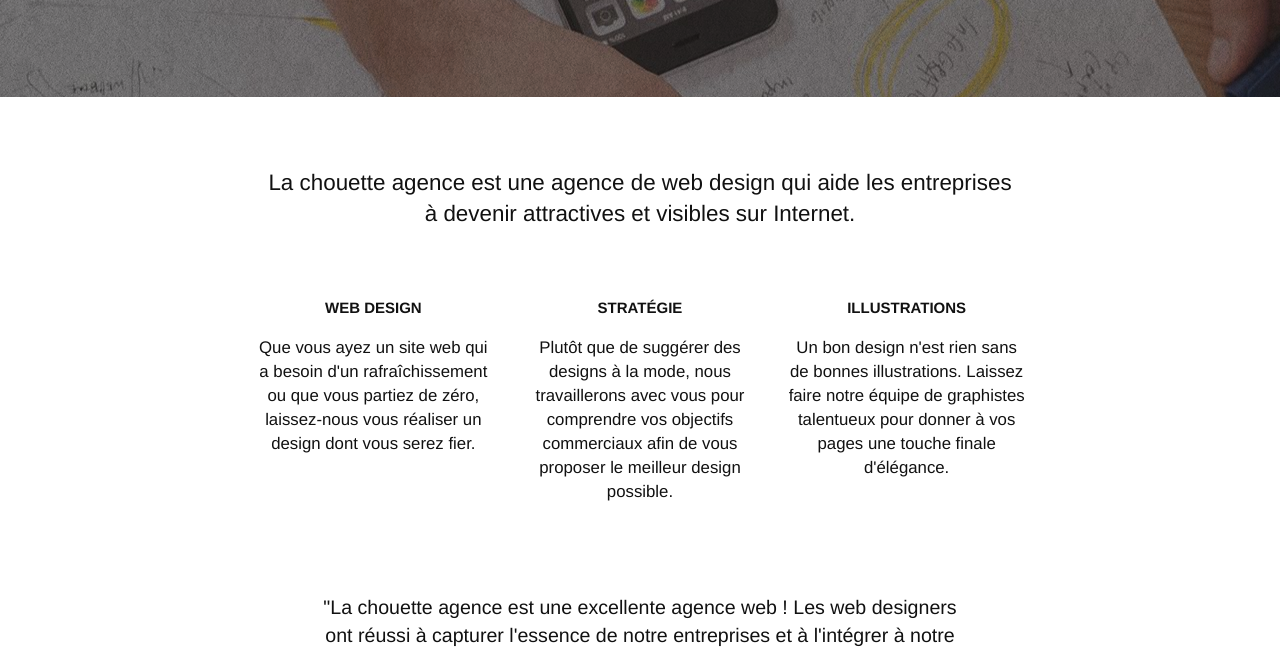
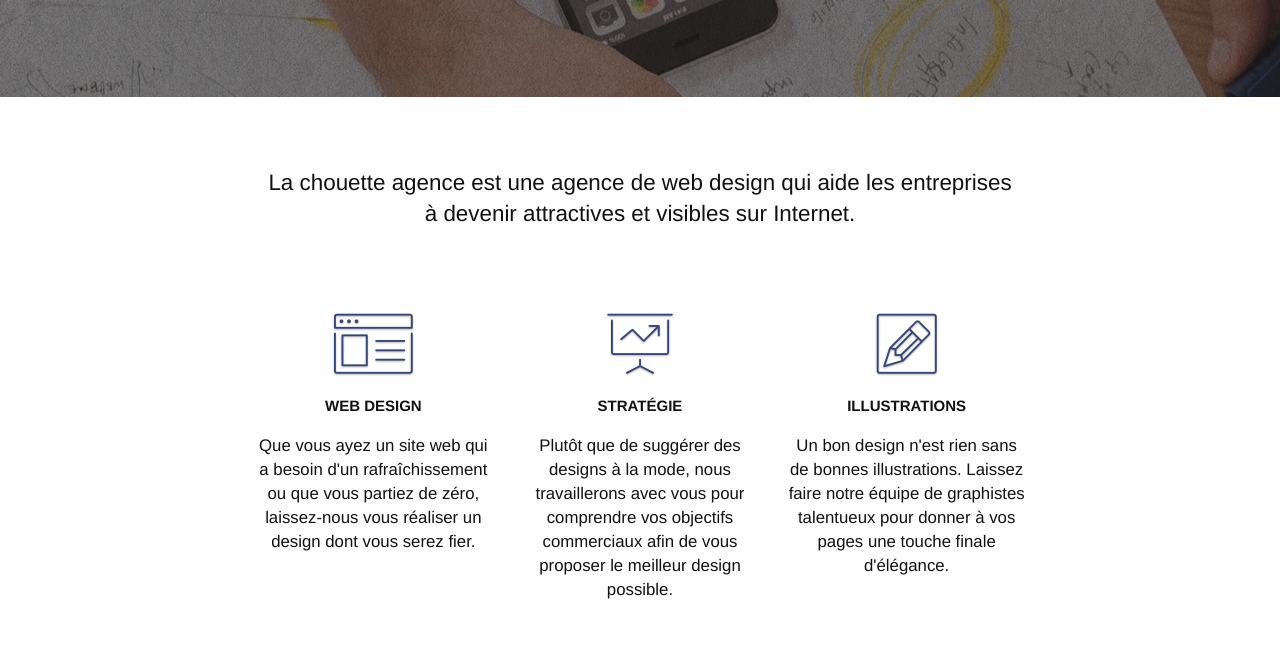
Before and after one commit to MaximeBarbotin/Projet-4.SEO, a plain HTML site: page seo-website/la-chouette-agence.html in a window 1280 px wide. Shown: the part 435-1088 px from the top of the page. Drawn offline with Linux system fonts and the light colour scheme.

Commit message:
ajout picto x3

```diff
--- a/seo-website/la-chouette-agence.html
+++ b/seo-website/la-chouette-agence.html
@@ -84,6 +84,7 @@
 					<div class="row voffset-lg med-width-whitespace">
 						<div class="col-sm-4">
 							<div class="text-center">
+								<span class="et-icon-browser sm-shadow icon-dark-slate-blue icons icon-lg"></span>
 							</div>
 							<h3 class="mg-md text-center">
 								Web design
@@ -94,6 +95,7 @@
 						</div>
 						<div class="col-sm-4">
 							<div class="text-center">
+								<span class="et-icon-presentation sm-shadow icon-dark-slate-blue icons icon-lg"></span>
 							</div>
 							<h3 class="mg-md text-center">
 								Stratégie
@@ -104,6 +106,7 @@
 						</div>
 						<div class="col-sm-4">
 							<div class="text-center">
+								<span class="et-icon-edit sm-shadow icon-dark-slate-blue icons icon-lg"></span>
 							</div>
 							<h3 class="mg-md text-center">
 								Illustrations
```
Also changed, not shown: seo-website/contact.html (line endings or trailing spaces).
